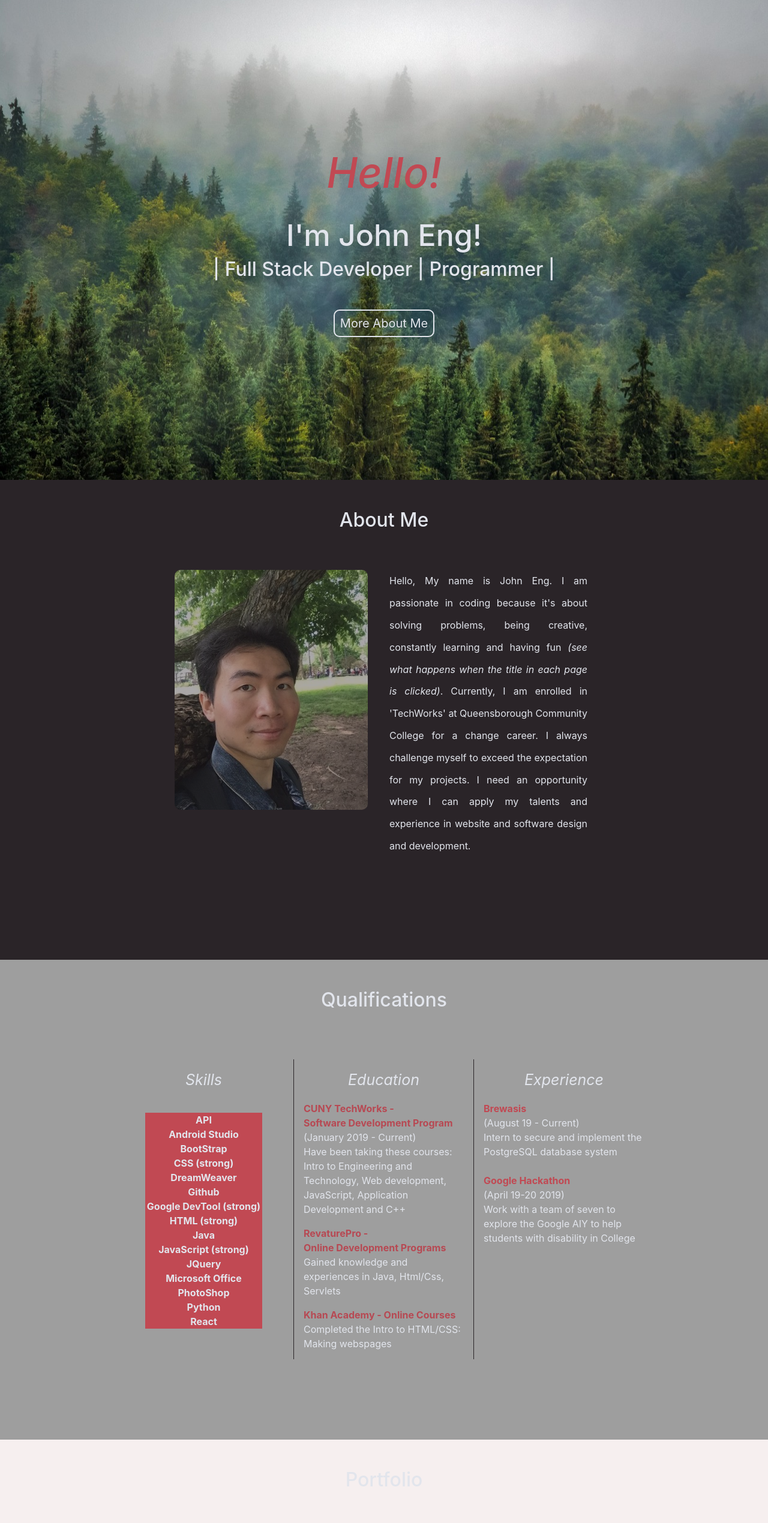
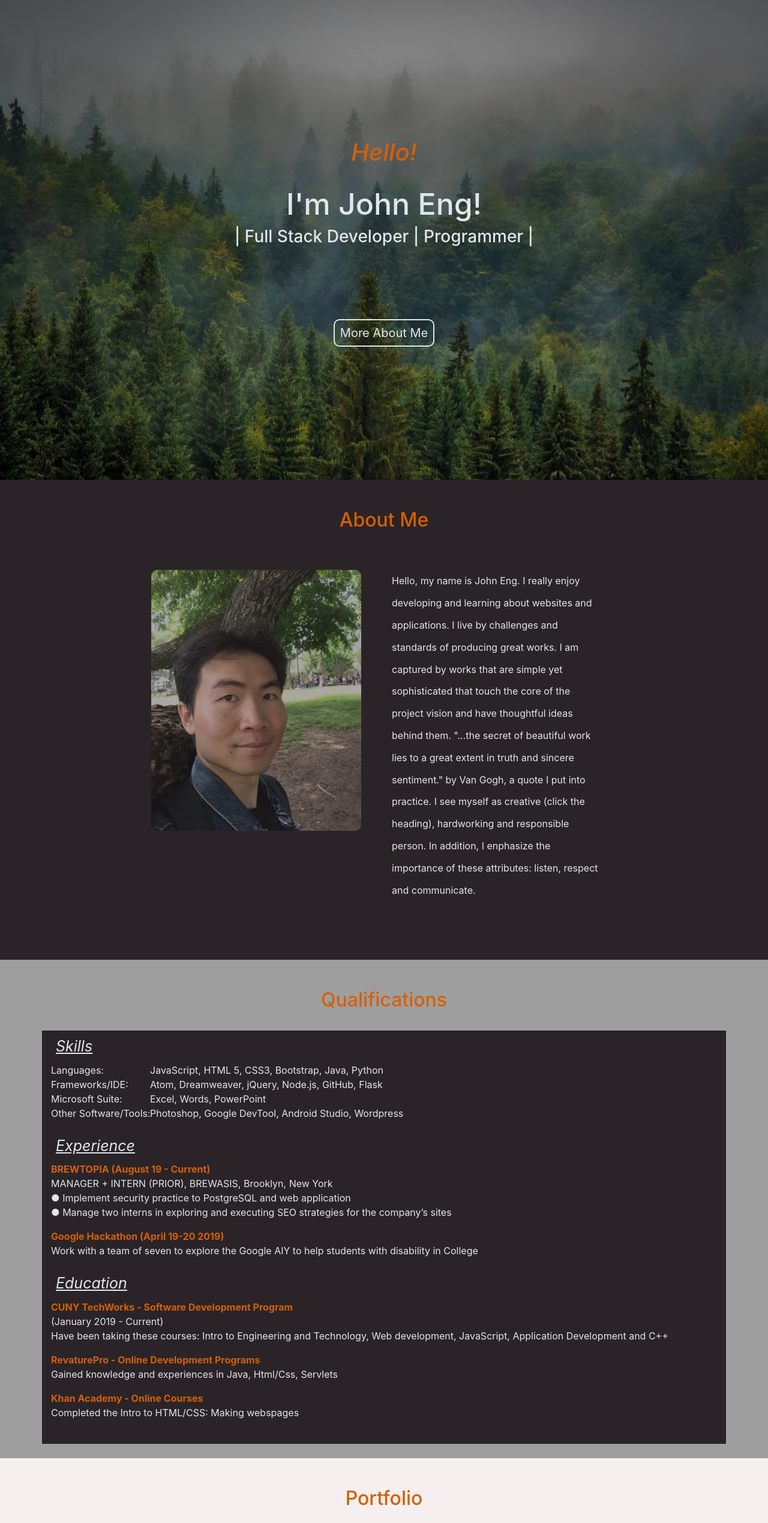
Before and after one commit to john1eng/My_Portfolio, a plain HTML site: page index.html in a window 1280 px wide. Shown: the top 2539 px of the page at 60% size. Drawn offline with Linux system fonts and the light colour scheme; no server answers.

Commit message:
update for presentation

```diff
--- a/index.html
+++ b/index.html
@@ -2,7 +2,7 @@
 <html lang="en" dir="ltr">
   <head>
     <meta charset="utf-8">
-    <meta name="viewport" content="width=device-width, initial-scale=1, maximum-scale=1, user-scalable=no">
+    <meta name="viewport" content="width=device-width, initial-scale=1, shrink-to-fit=no">
     <title>John Eng's Profolio</title>
 
     <!-- <script src="https://ajax.googleapis.com/ajax/libs/jquery/3.3.1/jquery.min.js"></script>
@@ -16,11 +16,11 @@
   </head>
   <body onload=promptbox()>
                             <!--Heading-->
-    <section id="intro">
+    <section class="intro">
       <div id="intro-content">
-        <h1 id="introMsg" style="font-size:70px;font-style:italic"> &nbsp</h1><br>
+        <h2 id="introMsg" style="font-size:40px;font-style:italic"> &nbsp</h2><br>
         <h2 style="font-size:50px"> I'm John Eng! <h2>
-        <h2>| Full Stack Developer | Programmer |</h2><br><br>
+        <h3>| Full Stack Developer | Programmer |</h3><br><br><br><br><br>
         <a id="moreaboutme" href="#about" ><span>More About Me</span></a>
       </div>
     </section>
@@ -28,7 +28,7 @@
     <section id="about">
       <div>
         <br><br>
-        <div style="text-align:center"><h2> <span id="aboutTitle">About Me</span></h2><br><br></div>
+        <div style="text-align:center"><h2> <span id="aboutTitle" class="sectionTitle">About Me</span></h2><br><br></div>
         <div class="container-fluid">
           <div class="d-flex flex-row flex-wrap justify-content-center  ">
             <div class="p-2">
@@ -36,8 +36,7 @@
             </div>
 
             <div class="p-2">
-              <p id="aboutMeIntro"> Hello, My name is John Eng. I am passionate in coding because it's about solving problems, being creative, constantly learning and having fun <span id="italHover">(see what happens when the title in each page is clicked)</span>.
-                Currently, I am enrolled in 'TechWorks' at Queensborough Community College for a change career.  I always challenge myself to exceed the expectation for my projects. I need an opportunity where I can apply my talents and experience in website and software design and development.</p><br>
+              <p id="aboutMeIntro"> Hello, my name is John Eng.  I really enjoy developing and learning about websites and applications.  I live by challenges and standards of producing great works.  I am captured by works that are simple yet sophisticated that touch the core of the project vision and have thoughtful ideas behind them.  "...the secret of beautiful work lies to a great extent in truth and sincere sentiment." by Van Gogh, a quote I put into practice. I see myself as creative <span id='click'> (click the heading)</span>, hardworking and responsible person.  In addition, I enphasize the importance of these attributes: listen, respect and communicate.
             </div>
           </div>
         </div>
@@ -46,68 +45,42 @@
     <section id="experience">
       <div>
         <br><br>
-        <div style="text-align:center"><h2> <span id="qualificationsTitle">Qualifications</span></h2><br><br><br></div>
-        <div class="container-fluid">
-          <div class="d-flex flex-row justify-content-center ">
-            <div class="d-flex flex-column p-2 experiencediv justify-content-start">
-              <div class="p-2 qualificationsTitleSub">Skills
-              </div>
-              <div id="skillList" style="margin:auto">
-                <ul style="padding:0px">
-                  <li>API</li>
-                  <li>Android Studio</li>
-                  <li>BootStrap</li>
-                  <li>CSS (strong)</li>
-                  <li>DreamWeaver</li>
-                  <li>Github</li>
-                  <li>Google DevTool (strong)</li>
-                  <li>HTML (strong)</li>
-                  <li>Java</li>
-                  <li>JavaScript (strong)</li>
-                  <li>JQuery</li>
-                  <li>Microsoft Office</li>
-                  <li>PhotoShop</li>
-                  <li>Python</li>
-                  <li>React</li>
-                </ul>
-                <!--JavaScript, HTML, CSS, Bootstrap, Google DevTool, Github, API, Python, React, JQuery, Java, Microsoft App, DreamWeaver, Python-->
-              </div>
-            </div>
-          <div class="d-flex flex-column p-2 experiencediv justify-content-start">
-            <div class="p-2 qualificationsTitleSub">Education
-            </div>
-            <div class="p-2"><a id="defaultLink" target="_blank" href="http://www.qcc.cuny.edu/contEd/CUNY-TechWorks.html">CUNY TechWorks -<br>Software Development Program</a><br>(January 2019 - Current)<br>
+        <div style="text-align:center"><h2> <span id="qualificationsTitle" class="sectionTitle">Qualifications</span></h2><br></div>
+        <div class="container" style="background:#2A2428">
+          <div class="p-2 qualificationsTitleSub">Skills</div>
+            <p>Languages: <span class="tab">JavaScript, HTML 5, CSS3, Bootstrap, Java, Python </span></br>
+              Frameworks/IDE: <span class="tab">Atom, Dreamweaver, jQuery, Node.js, GitHub, Flask </span></br>
+              Microsoft Suite: <span class="tab">Excel, Words, PowerPoint</span></br>
+              Other Software/Tools: <span class="tab">Photoshop, Google DevTool, Android Studio, Wordpress</span></p>
+          <div class="p-2 qualificationsTitleSub">Experience</div>
+            <p><a id="defaultLink" target="_blank" href="http://www.brewasis.com"> BREWTOPIA (August 19 - Current)</a><br>
+                MANAGER + INTERN (PRIOR), BREWASIS, Brooklyn, New York<br>
+                ● Implement security practice to PostgreSQL and web application<br>
+                ● Manage two interns in exploring and executing SEO strategies for the company’s sites
+              </p>
+              <p> <span style="color:#d46007; font-weight:bold"> Google Hackathon (April 19-20 2019)</span><br>
+                Work with a team of seven to explore the Google AIY to help students with disability in College
+              </p>
+            <div class="p-2 qualificationsTitleSub">Education</div>
+          <p><a id="defaultLink" target="_blank" href="http://www.qcc.cuny.edu/contEd/CUNY-TechWorks.html">CUNY TechWorks - Software Development Program</a><br>(January 2019 - Current)<br>
             Have been taking these courses: Intro to Engineering and Technology, Web development, JavaScript, Application Development and C++<br>
-            </div>
-
-            <div class="p-2"><a id="defaultLink" target="_blank" href="https://revature.com/learn-to-code/">RevaturePro -<br>Online Development Programs</a><br>Gained knowledge and experiences in Java, Html/Css, Servlets
-            </div>
-
-            <div class="p-2"><a id="defaultLink" target="_blank" href="https://www.khanacademy.org/">Khan Academy - Online Courses</a><br>Completed the Intro to HTML/CSS: Making webspages
-            </div>
+          </p>
+          <p><a id="defaultLink" target="_blank" href="https://revature.com/learn-to-code/">RevaturePro - Online Development Programs</a><br>Gained knowledge and experiences in Java, Html/Css, Servlets</p>
+          <p><a id="defaultLink" target="_blank" href="https://www.khanacademy.org/">Khan Academy - Online Courses</a><br>Completed the Intro to HTML/CSS: Making webspages</p>
+          <br>
           </div>
-          <div class="d-flex flex-column p-2 experiencediv last justify-content-start">
-            <div class="p-2 qualificationsTitleSub">Experience
-            </div>
-            <!-- <div class="p-2"><a id="defaultLink" target="_blank" href="https://www.codenewbie.org/podcast">CodeNewbie Podcast</a><br>Listen to inspirational professional programmer interviews
-            </div> -->
-            <div class="p-2"><b style="color:#C14953">Brewasis</b><br>(August 19 - Current)<br>Intern to secure and implement the PostgreSQL database system<br><br>
-              <b style="color:#C14953">Google Hackathon</b><br>(April 19-20 2019)<br>Work with a team of seven to explore the Google AIY to help students with disability in College
-            <br><br><br><br>
-            <div class="p-2" style="text-align:center">
+          <br>
+          </div>
 
             <!-- <a id="resume" target="_blank" href="portfolios/John_Eng's-Resume.pdf"> My Resume </a> -->
-          </div>
-          </div>
-        </div>
-      </div>
+
     </section>
 
 
                             <!--Porfolio-->
     <section id="portfolio">
       <br><br>
-      <div style="text-align:center"><h2> <span id="scrollP">Portfolio</span></h2><br><br></div>
+      <div style="text-align:center"><h2> <span id="scrollP" class="sectionTitle">Portfolio</span></h2><br><br></div>
       <div class="container-fluid">
         <div class="d-flex flex-wrap flex-row justify-content-around">
           <div class="p-2" style="margin:auto"><a target="_blank" href="https://john1eng.github.io/restaurant_J/index.html"
@@ -194,14 +167,14 @@
                             <!--Contact-->
     <section id="contact">
         <br><br>
-        <div style="text-align:center"><h2><span id="spanContact">Contact Me</span></h2></div>
+        <div style="text-align:center"><h2><span id="spanContact" class="sectionTitle">Contact Me</span></h2></div>
         <br><br><br>
         <table>
             <td>
         <form action="https://formspree.io/john1eng@hotmail.com" method="POST">
-          <label>Name:</label><input type="text" id="contactName" name="name"><br>
-          <label>Email:</label><input type="email" id="contactEmail"name="email"><br>
-          <label>Message Board:</label><textarea cols="4" row="10" id="contactText" name="message"></textarea><br>
+          <input type="text" id="contactName" name="name" placeholder="Name"><br><br>
+          <input type="email" id="contactEmail"name="email" placeholder="Email"><br><br>
+          <textarea cols="4" row="10" id="contactText" name="message" placeholder="Message"></textarea><br>
           <button type ="submit" id="submitButton" type="button">Submit</button>
         </form>
           </td>
--- a/portfolio.css
+++ b/portfolio.css
@@ -9,8 +9,12 @@ body{
 }
 
 /* INTRO PICTURE */
-#intro{
-  background: #151515 url(portfolios/Pictures/mist-forest.jpg) no-repeat center;
+.intro{
+  background: linear-gradient(
+    rgba(0, 0, 0, 0.5),
+    rgba(0, 0, 0, 0.2)
+    ),
+    url(portfolios/Pictures/mist-forest.jpg) no-repeat center;
   -webkit-background-size: cover;
   -moz-background-size: cover;
   background-size:cover;
@@ -28,7 +32,9 @@ body{
   align-items: center;
   flex-direction: column;
   }
+.overlayIntro{
 
+}
   #intro-content{
     /* height:600px;
     position:relative; */
@@ -58,7 +64,9 @@ body{
 }
 
 #aboutMePhoto{
-  height:400px;
+  width: 100%;
+  max-width: 350px;
+  height: auto;
   opacity:.6;
   position:relative;
   margin-right:10px;
@@ -67,15 +75,15 @@ body{
 }
 #aboutMeIntro{
   display:inline-block;
-  text-align:justify;
-  width:350px;
+  /* text-align:justify; */
+  width: 400px;
   line-height: 2.3;
-   position:relative;
-  padding-left:10px;
-  padding-right:10px;
+  position:relative;
+  padding-left: 25px;
+  padding-right: 25px;
 }
 strong{
-  color:#C14953;
+  color:#d46007;
 }
 #italHover{
   font-style: italic;
@@ -97,7 +105,7 @@ li{
 /*Experience*/
 #experience{
   background-color: #9E9E9E;
-  height:700px;
+
   min-height:100vh;
 }
 @media only screen and (max-width:820px){
@@ -159,7 +167,7 @@ a, a:link, a:visited, a:focus, a:hover, a:active{
 }
 
 #defaultLink{
-  color: #b74953;
+  color: #d46007;
   font-weight: bold;
 }
 #defaultLink:hover{
@@ -207,7 +215,7 @@ h2:hover{
 /* CONTACT */
 
 #contact{
-  background:url(portfolios/Pictures/default-flowers1.jpg) no-repeat center;
+  background:url(portfolios/Pictures/green-and-black-tree-trunk.jpg) no-repeat center;
   background-attachment:fixed;
   background-color:#2A2428;
   background-size:cover;
@@ -232,13 +240,15 @@ table{
   margin-right: auto;
   width:450px;
   border-collapse:separate;
-  background: rgba(0,0,0,.3);
+  background: rgba(255,255,255,.1);
 }
 form{
-  padding-right:30px;
   padding-top:5px;
   padding-bottom:5px;
-
+  padding-left: 20px;
+}
+::placeholder{
+  color:white;
 }
 
 label{
@@ -247,14 +257,16 @@ label{
   padding-left: 7px;
 }
 input{
-  width:300px;
+  width: 400px;
   border: 2px black;
   border-radius: 10px;
-  padding-left:9px;
+  margin-left: auto;
+  margin-right: auto;
+  padding-left: 5px;
 }
 #contactText{
   height:200px;
-  width:300px;
+  width: 400px;
   border: 2px black;
   border-radius: 10px;
   padding-left:9px;
@@ -269,7 +281,7 @@ input{
   border:0;
 }
 #submitButton:hover{
-  background:rgba(44, 64, 38, 1)
+  background: rgba(212, 96, 7, .5);
 }
 button, input, optgroup, select, textarea{
   background-color: rgba(0, 0, 0, .3);
@@ -333,6 +345,11 @@ button, input, optgroup, select, textarea{
   margin-right: 20px;
 }
 
+/***Color**/
+.sectionTitle{
+color:#D46007;
+}
+
 /* TITLES THAT ACT LIKE A BUTTON EG. CONTACT, ABOUT, PORTFOLIO */
 #moreaboutme{
   border:2px solid #E2E5EC;
@@ -341,18 +358,19 @@ button, input, optgroup, select, textarea{
   padding:9px;
 }
 #moreaboutme:hover{
-  border:2px solid #C14953;
+  border:2px solid #d46007;
+  background: rgba(212, 96, 7, .5);
 }
 #resume{
   border:2px solid #E2E5EC;
   border-radius:9px;
   padding:5px;
   text-align: center;
-  /* color: #C14953; */
+  /* color: #d46007; */
   font-weight: bold;
 }
 #resume:hover{
-  border:2px solid #C14953;
+  border:2px solid #d46007;
 }
 /*portfolio*/
 #scrollP{
@@ -365,7 +383,7 @@ button, input, optgroup, select, textarea{
   text-align: center;
 }
 #scrollP:hover{
-  /* border:2px double #2C4026; */
+  font-weight:bolder;
 }
 #aboutTitle{
   /* border:2px double #E2E5EC; */
@@ -377,8 +395,13 @@ button, input, optgroup, select, textarea{
   text-align: center;
 }
 #aboutTitle:hover{
-  /* border:2px double #2C4026; */
+  font-weight:bolder;
 }
+#click:hover{
+  font-weight:bolder;
+  color:rgba(212, 96, 7);
+}
+
 #qualificationsTitle{
   /* border:2px double #E2E5EC; */
   /* border-radius:10px; */
@@ -388,18 +411,18 @@ button, input, optgroup, select, textarea{
   cursor: pointer;
 }
 #qualificationsTitle:hover{
-  /* border:2px double #2C4026; */
+  font-weight:bolder;
 }
 
 .qualificationsTitleSub{
   /* font-weight: bold; */
+  text-decoration: underline;
   font-size: 25px;
-  text-align: center;
   font-style: italic;
 }
 #skillList li{
   list-style: none;
-  background-color: #C14953;
+  background-color: #d46007;
   font-weight: bold;
   /* color: white; */
   text-align: center;
@@ -415,10 +438,9 @@ appearance:button;
 cursor: pointer;
 }
 #spanContact:hover{
-  /* border:2px double #2C4026; */
-  background: rgba(0,0,0,.5);
-  border:1px solid black;
+  font-weight:bolder;
 }
+
 #socialdiv{
   background-color:#2A2428
 }
@@ -426,3 +448,7 @@ cursor: pointer;
   display:flex;
   justify-content:center;
 }
+.tab {
+  position:absolute;
+  left:250px;
+}
--- a/portfolio.js
+++ b/portfolio.js
@@ -41,7 +41,7 @@ $("#portfolio").css('background', 'hsl(' + backColor[i] + ', 25%, '+ (53) + '%)'
       b.css('background-color','#2A2428');
       a=0;
     }else if(a==0){
-      b.css('background-color','#C14953');
+      b.css('background-color','#d46007');
       a=1;
     }
     })
@@ -68,7 +68,7 @@ $(document).ready(function(){
                       //first thing the <body> load to display the 'Hallo!'
 function promptbox(){
 var z = $('#introMsg');
-z.css({"color":"#c14953"});
+z.css({"color":"#d46007"});
 z.hide().html("Hello!").fadeIn(2000)
 // ,function()
 // {
@@ -77,6 +77,7 @@ z.hide().html("Hello!").fadeIn(2000)
 //
 }
                      //Changing the backgound image in Contact section, pictures from pixabay
+/*
 var pixabay = "https://pixabay.com/api/?key=12040377-45b013ff230c3a769c85e1664&q=flowers&image_type=photo&pretty=true&per_page=150";
 
 
@@ -103,6 +104,7 @@ function(data){
   });
 }
 )
+*/
                //changing the affect on the Nav Button
 $(document).ready(function(){
   $("#navButton").mouseover(function(){
@@ -114,11 +116,32 @@ $(document).ready(function(){
       $(".c").css("display","none");
     })
     $(".c").hover(function(){
-      $(this).css("background", "rgba(0,0,0,.1)");}, function(){
+      $(this).css("background", "rgba(212,96,7,.5)");}, function(){
         $(this).css("background", "rgba(0,0,0,.5)");
       }
     )
 });
+                  //click link in about me
+$(function(){
+  $("#click").hover(function(){
+    $('#aboutTitle').css("font-weight", "bolder");},
+    function(){$('#aboutTitle').css("font-weight", "initial");})
+  })
+
+$(document).ready(function(){
+  if($('html').scrollTop() < 20){
+    $(".c").css("display","block");
+    $("#navb").css("display","none");
+  }
+  $(document).scroll(function(){
+    if($('html').scrollTop() > 20){
+    $(".c").css("display","none");
+    $("#navb").css("display","block");
+    }
+  })
+});
+
+
 
                 //Adding animate scroll to links
 $(document).ready(function(){
@@ -349,6 +372,7 @@ $("#testicon7").hover(function(){
 
 });
 
+
 var timer = null;
 window.addEventListener('scroll', function() {
 console.log("hello");
```
Also changed, not shown: bootstrap-4.3.1-dist/css/bootstrap.min.css, portfolios/Pictures/wood-ground.jpeg (added), 5 other files.
